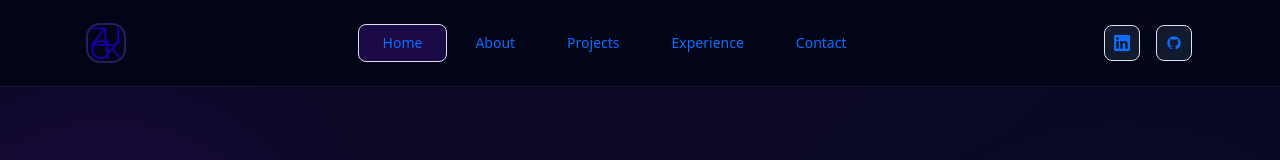
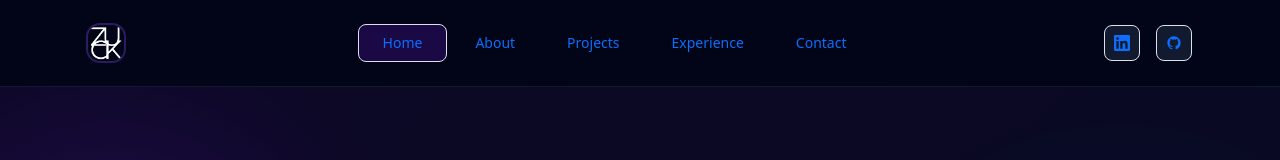
Before and after one commit to Zuck7/zucksharof, a React (Vite) app in the folder client/: page / in a window 1280 px wide. Shown: the top 160 px of the page. Built offline with nearby package versions, Linux system fonts and the light colour scheme.

Commit message:
Logo and layout fixed

```diff
--- a/client/src/components/Layout.jsx
+++ b/client/src/components/Layout.jsx
@@ -18,8 +18,14 @@ function Layout() {
 
         {/* Logo */}
         <Link to="/" className="flex items-center gap-3 group">
-          <div className="w-9 h-9 rounded-xl overflow-hidden ring-2 ring-violet-500/30 group-hover:ring-violet-500/60 transition-all duration-300">
-            <img src={zuck} alt="logo" className="w-full h-full" />
+          <div className="relative">
+            <div className="w-9 h-9 rounded-xl overflow-hidden ring-2 ring-violet-500/30 transition-transform duration-300 group-hover:scale-110 group-hover:ring-violet-500/60">
+              <img
+                src={zuck}
+                alt="logo"
+                className="w-full h-full transition duration-300 group-hover:drop-shadow-[0_0_14px_rgba(139,92,246,0.7)]"
+              />
+            </div>
           </div>
           <span className="font-bold text-white text-base hidden sm:block tracking-wide">
             Zuck<span className="text-violet-400">.</span>
--- a/client/src/main.jsx
+++ b/client/src/main.jsx
@@ -5,7 +5,6 @@ import App from './App.jsx'
 
 import 'bootstrap/dist/css/bootstrap.min.css';
 import '@fortawesome/fontawesome-free/css/all.min.css'
-import './index.css'
 import 'bootstrap/dist/js/bootstrap.bundle.min.js'
 import '@fortawesome/fontawesome-free/js/all.min.js'
 
```
Also changed, not shown: client/src/assets/zuck.png.
